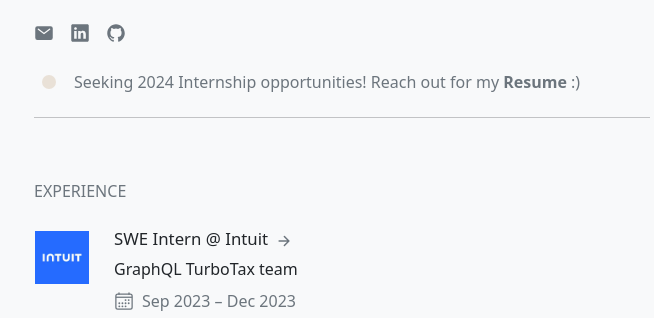
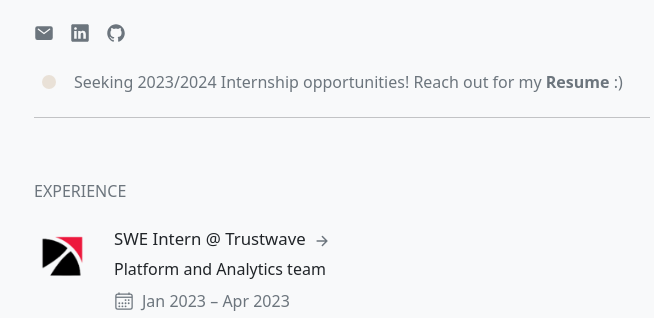
Before and after one commit to rohanxminocha/rohanxminocha.github.io, a React (Create React App) app: page / in a window 1280 px wide. Shown: the part 475-793 px from the top of the page, without its empty margins (298-952 px from the left). Built offline with nearby package versions, Linux system fonts and the light colour scheme.

Commit message:
Add files via upload

```diff
--- a/src/App.js
+++ b/src/App.js
@@ -44,20 +44,6 @@ const dataLinks = [
 ];
 
 const dataExperience = [
-    {
-        company: "Intuit",
-        team: "GraphQL TurboTax team",
-        title: "Incoming Software Engineer Intern",
-        titleShort: "SWE Intern",
-        description: "GraphQL TurboTax team",
-        location: "Toronto, ON",
-        start: new Date("September 5, 2023"),
-        end: new Date("December 22, 2023"),
-        logo: "logo_intuit.png",
-        logoScale: 0.95,
-        link: "https://www.intuit.com/ca/",
-        skills: "",
-    },
     {
         company: "Trustwave",
         team: "Security information & event management",
@@ -236,7 +222,7 @@ const App = () => {
                                                     <div class="status_light_led"></div>
                                                 </div>
                                                 <div class="status_message">
-                                                    Seeking 2024 Internship opportunities! Reach out for
+                                                    Seeking 2023/2024 Internship opportunities! Reach out for
                                                     my <b>Resume</b> :&#41;
                                                 </div>
                                             </div>
```
